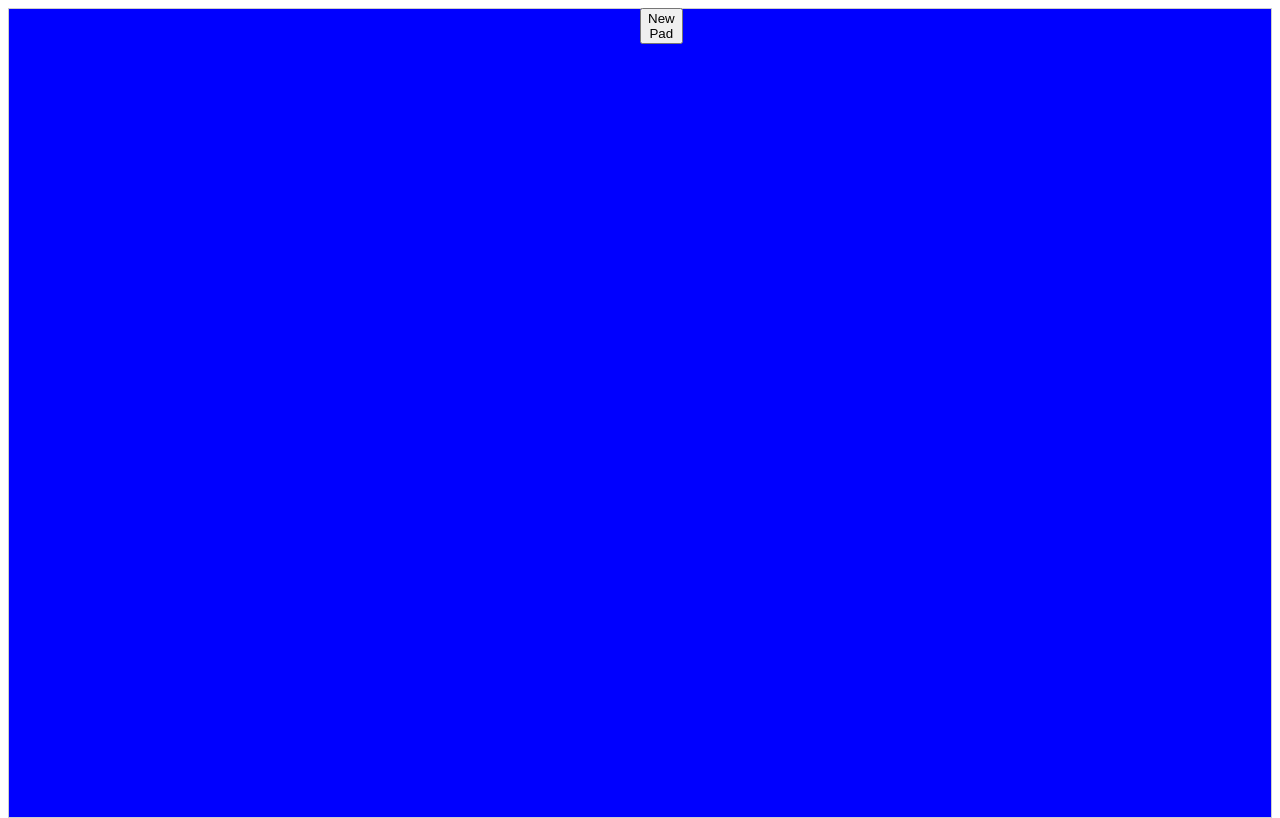
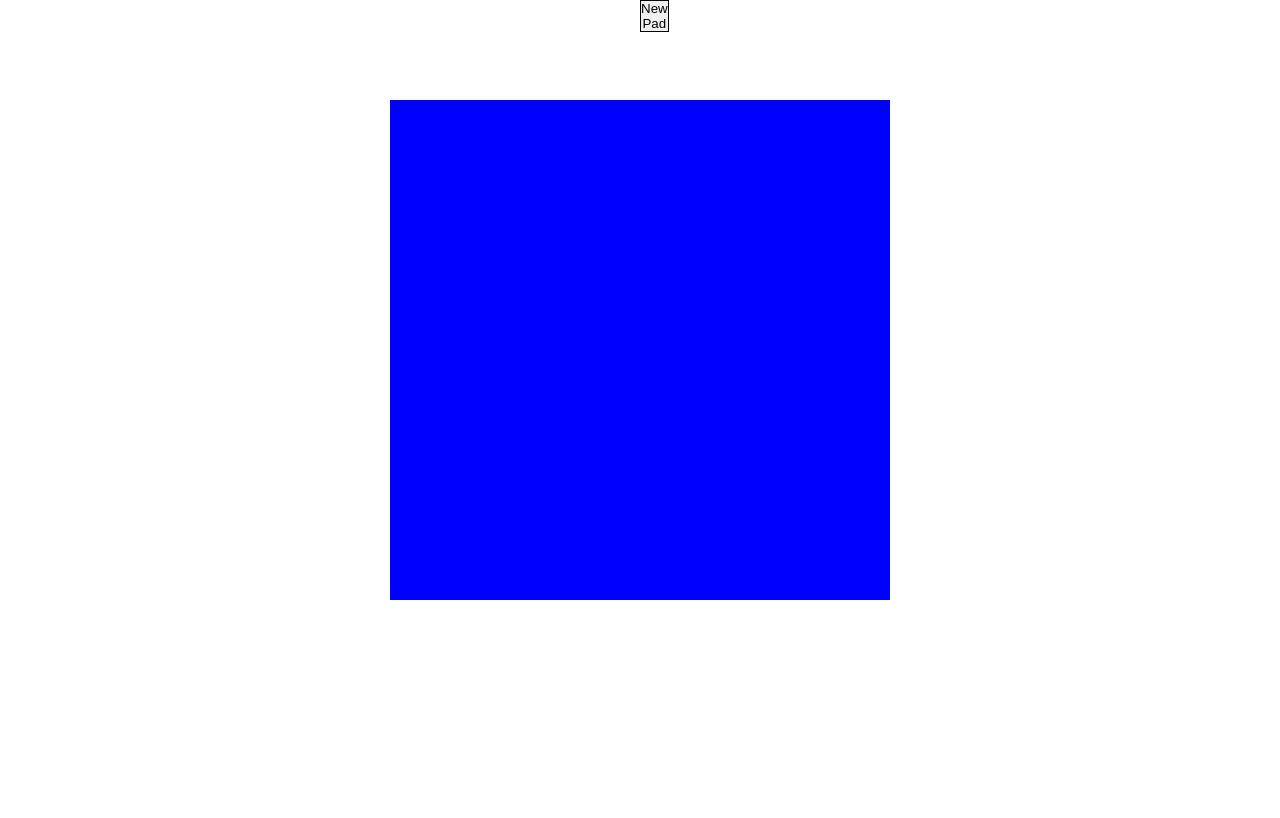
Before and after one commit to Gfintel24/sketchpad, a plain HTML site: page index.html in a window 1280 px wide. Drawn offline with nearby package versions, Linux system fonts and the light colour scheme.

Commit message:
Added more functionality within a fixed "screen".

```diff
--- a/index.html
+++ b/index.html
@@ -1,6 +1,7 @@
 <!DOCTYPE HTML>
-<html>
+<html lang="en">
   <head>
+    <meta charset="UTF-8">
     <link href="styles/style.css" rel="stylesheet" type="text/css">
     <script src="https://ajax.googleapis.com/ajax/libs/jquery/1.11.0/jquery.min.js"></script>
     <script type="text/javascript" src="scripts/script.js"></script>
--- a/scripts/script.js
+++ b/scripts/script.js
@@ -1,52 +1,34 @@
 $(document).ready(function(){
-var square = ("<div class='square'></div>");
-var count = 0;
-var numberOfSquares = 16;
-var numberOfRows = Math.sqrt(numberOfSquares);
-var sqWidth = ($('#container').width()) / numberOfRows;
-var sqHeight = ($('#container').height()) / numberOfRows;
+  var numberOfRows = 8;
+  var previousRows = 0;
   var btnMargin = ($('body').width()) / 2;
 
-// createGridByInlineBlock();
   createGridByTable();
 
   $('.newPad').css("margin", "0 " + btnMargin + "px");
 
   $('.newPad').click(function(){
-  numberOfSquares = prompt ("How many squares would you like?");
+    var currentRows = numberOfRows;
+    numberOfRows = prompt ("How many squares, on each side, would you like?");
+    // if (currentRows > numberOfRows){
       $(table).empty();
-  numberOfRows = Math.sqrt(numberOfSquares);
-  sqWidth = ($('#container').width()) / numberOfRows;
-  sqHeight = ($('#container').height()) / numberOfRows;
-
       createGridByTable();
+    // }
+    // else{
+    //   increaseGrid(currentRows);
+    // }
   });
 
-
-
-// $('td').hover(function (){
-//   $(this).css("background-color", "black");
-// }, function(){});
-
-// function createGridByInlineBlock(){
-//   while (count < numberOfSquares){
-//     $('#container').append(square);
-//     count++;
-//   }
-//   $('.square').width(sqWidth);
-//   $('.square').height(sqHeight);
-// }
-
   function createGridByTable(){
+    var sqWidth = ($('#container').width()) / numberOfRows;
+    var sqHeight = ($('#container').height()) / numberOfRows;
     var tableRow = ("<tr class='row'></tr>");
     var tableData = ("<td class='data'></td>");
     var rowCount = 0;
     var dataCount = 0;
 
-
     while (rowCount < numberOfRows){
       $('#table').append(tableRow);
-
       while (dataCount < numberOfRows){
         $('.row').last().append(tableData);
         dataCount++
@@ -63,6 +45,19 @@ $('.newPad').click(function(){
     });
   }
 
-
-
+  // function increaseGrid(currentRows){
+  //   var rowsToMake = numberOfRows - currentRows;
+  //   var rowCount = 0;
+  //   var dataCount = 0;
+  //
+  //   while (rowCount < numberOfRows){
+  //     $('#table').append(tableRow);
+  //     while (dataCount < numberOfRows){
+  //       $('.row').last().append(tableData);
+  //       dataCount++
+  //     }
+  //     dataCount = 0;
+  //     rowCount++
+  //   }
+  // }
 });
--- a/styles/style.css
+++ b/styles/style.css
@@ -1,3 +1,9 @@
+* {
+  margin: 0;
+  padding: 0;
+  border: 0;
+}
+
 html {
   height: 100%;
 }
@@ -7,8 +13,12 @@ body {
 }
 
 #container {
-  height: 100%;
-  Width: 100%;
+  padding-top: 100px;
+  height: 500px;
+  Width: 500px;
+  margin: auto;
+  max-width: 500px;
+  max-height: 500px;
 }
 
 div.square {
@@ -20,18 +30,24 @@ div.square {
 
 .row {
   width: 100%;
+  min-width: 500px;
 }
 
 .data {
   background-color: blue;
-  border-color: blue;
+  border-color: none;
+  padding: 0;
 }
 
 table {
-  border: 1px solid #CCC;
   border-collapse: collapse;
+  height: 100%;
+  width: 100%;
+  max-height: 500px;
+  overflow-y: hidden;
 }
 
 .newPad {
+  border: 1px solid black;
   position: absolute;
 }
```
Lines whose indentation alone changed are shown as unchanged.
